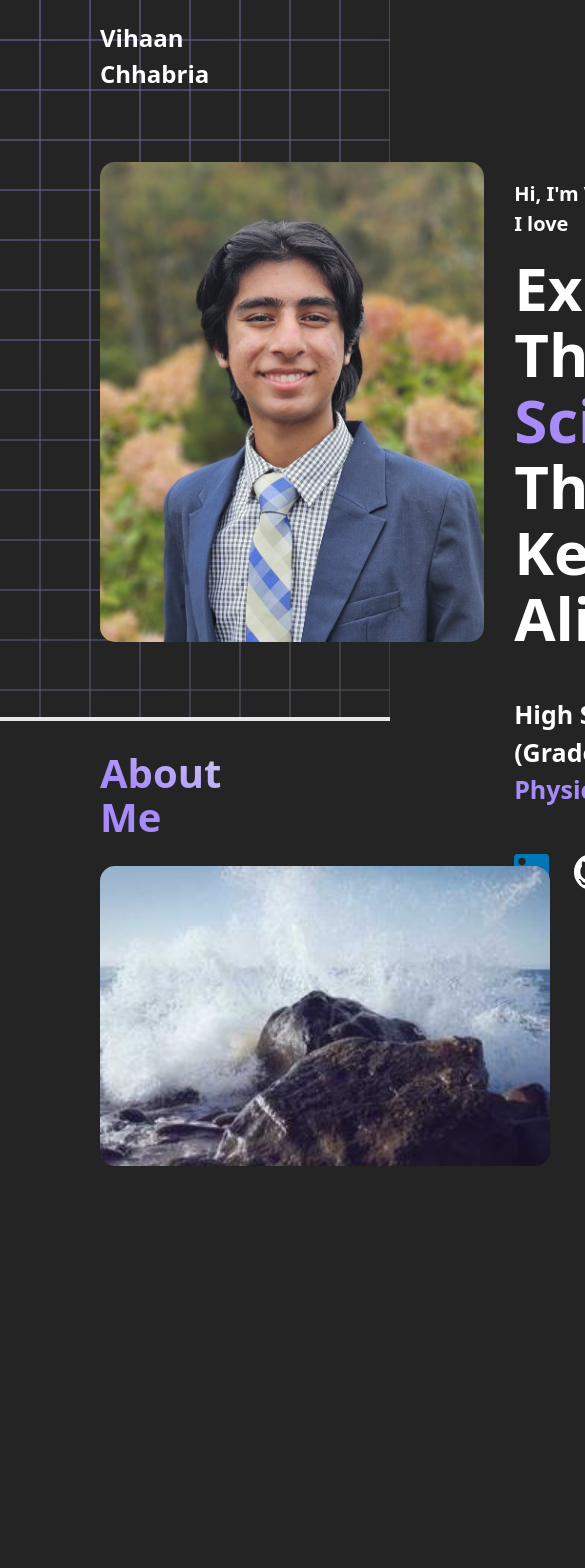
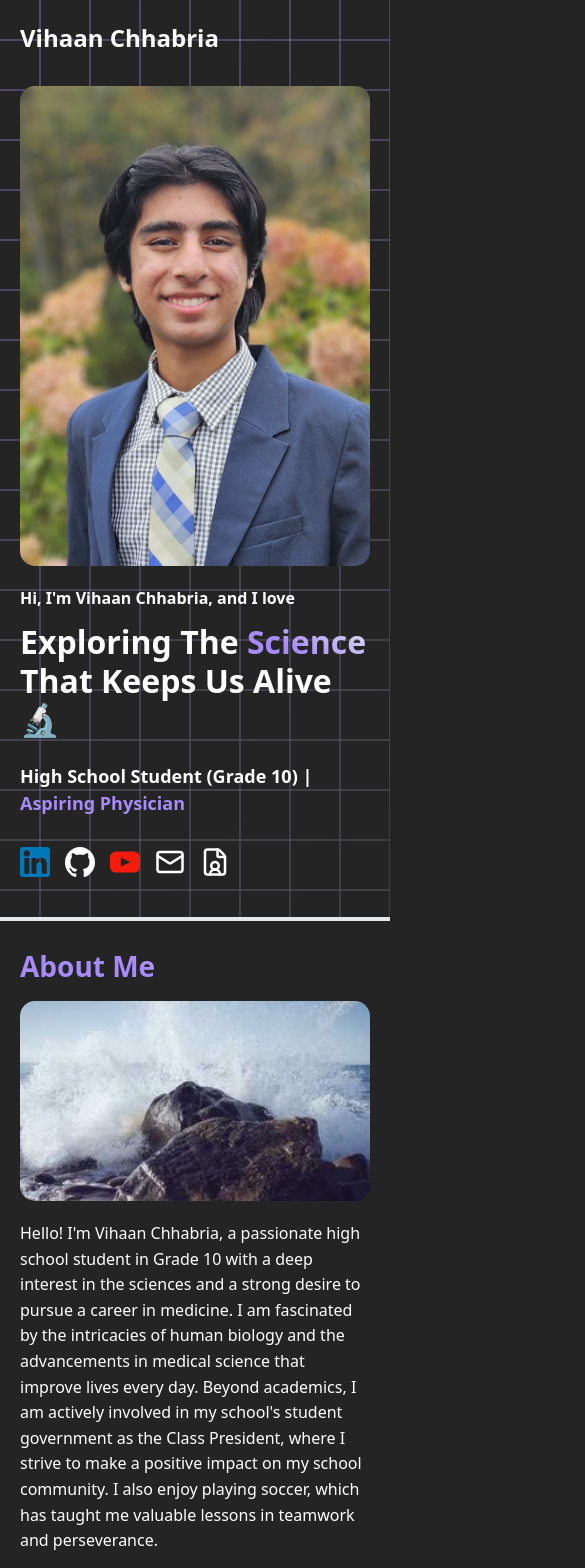
Before and after one commit to VihaanChhabria/portfolio, a React (Vite) app: page / in a window 390 px wide. Shown: the top 1568 px of the page, 585 px wide, since content can reach past the window. Built offline with nearby package versions, Linux system fonts and the light colour scheme.

Commit message:
made home page mobile responsive

```diff
--- a/src/components/AboutMe.jsx
+++ b/src/components/AboutMe.jsx
@@ -1,19 +1,30 @@
 import React from "react";
 import AboutMePicture from "../assets/AboutMePicture.jpg";
+import useResponsive from "../hooks/useResponsive";
 
 const AboutMe = () => {
+  const { isMobile, isTablet } = useResponsive();
+
+  const padding = isMobile ? "20px" : isTablet ? "20px 40px" : "20px 100px";
+  const flexDirection = isMobile ? "column" : "row";
+  const imageHeight = isMobile ? "200px" : isTablet ? "250px" : "300px";
+  const imageWidth = isMobile ? "100%" : "auto";
+  const fontSize = isMobile ? "16px" : isTablet ? "17px" : "18px";
+  const titleFontSize = isMobile ? "28px" : isTablet ? "34px" : "40px";
+  const gap = isMobile ? "20px" : "45px";
+
   return (
     <div
       style={{
         borderBottom: "4px solid #e5e7eb",
-        padding: "20px 100px",
+        padding: padding,
         zIndex: "999",
         position: "relative",
         backgroundColor: "#242424",
       }}
     >
       <h1
-        style={{ fontSize: "40px", marginTop: "10px" }}
+        style={{ fontSize: titleFontSize, marginTop: "10px" }}
         className="gradient-text"
       >
         About Me
@@ -21,18 +32,25 @@ const AboutMe = () => {
       <div
         style={{
           display: "flex",
-          flexDirection: "row",
+          flexDirection: flexDirection,
           justifyContent: "space-between",
           width: "100%",
-          gap: "45px",
+          gap: gap,
           marginBottom: "20px",
         }}
       >
         <img
           src={AboutMePicture}
-          style={{ height: "300px", borderRadius: "15px" }}
+          style={{
+            height: imageHeight,
+            width: imageWidth,
+            maxWidth: "100%",
+            objectFit: "cover",
+            borderRadius: "15px",
+            flexShrink: 0,
+          }}
         />
-        <p style={{ fontSize: "18px", lineHeight: "1.6", marginTop: "0px" }}>
+        <p style={{ fontSize: fontSize, lineHeight: "1.6", marginTop: "0px" }}>
           Hello! I'm Vihaan Chhabria, a passionate high school student in Grade
           10 with a deep interest in the sciences and a strong desire to pursue
           a career in medicine. I am fascinated by the intricacies of human
--- a/src/components/MainSection.jsx
+++ b/src/components/MainSection.jsx
@@ -4,8 +4,21 @@ import { FileUser, Mail } from "lucide-react";
 import linkedin from "../assets/linkedin.svg";
 import youtube from "../assets/youtube.svg";
 import github from "../assets/github.svg";
+import useResponsive from "../hooks/useResponsive";
 
 const MainSection = () => {
+  const { isMobile, isTablet } = useResponsive();
+
+  const containerMargin = isMobile ? "0 20px" : isTablet ? "0 40px" : "0 100px";
+  const flexDirection = isMobile ? "column" : "row";
+  const titleFontSize = isMobile ? "32px" : isTablet ? "42px" : "60px";
+  const subtitleFontSize = isMobile ? "18px" : isTablet ? "20px" : "25px";
+  const introFontSize = isMobile ? "16px" : isTablet ? "18px" : "20px";
+  const socialWidth = isMobile ? "100%" : "275px";
+  const socialGap = isMobile ? "15px" : "20px";
+  const sectionMarginTop = isMobile ? "30px" : "70px";
+  const sectionPaddingBottom = isMobile ? "40px" : "75px";
+
   return (
     <div
       style={{
@@ -16,41 +29,71 @@ const MainSection = () => {
       <div
         className="grid-pattern"
         style={{
-          paddingBottom: "75px",
+          paddingBottom: sectionPaddingBottom,
           borderBottom: "4px solid #e5e7eb",
         }}
       >
-        <div style={{ margin: "0 100px" }}>
-          <h2 style={{ paddingTop: "20px", marginTop: "0px" }}>
+        <div style={{ margin: containerMargin }}>
+          <h2
+            style={{
+              paddingTop: "20px",
+              marginTop: "0px",
+              fontSize: isMobile ? "24px" : "inherit",
+            }}
+          >
             Vihaan Chhabria
           </h2>
           <div
             style={{
-              height: "480px",
-              marginTop: "70px",
+              marginTop: sectionMarginTop,
               display: "flex",
-              alignItems: "center",
-              flexDirection: "row",
+              alignItems: isMobile ? "flex-start" : "center",
+              flexDirection: flexDirection,
             }}
           >
             <img
               src={profilePicture}
               style={{
-                height: "100%",
+                height: "480px",
+                width: isMobile ? "100%" : "auto",
+                maxWidth: "100%",
+                objectFit: "cover",
                 borderRadius: "15px",
                 zIndex: "999",
                 position: "relative",
               }}
             />
-            <div style={{ marginLeft: "30px", height: "100%" }}>
-              <h2 style={{ fontSize: "20px" }}>
+            <div
+              style={{
+                marginLeft: isMobile ? "0" : "30px",
+                height: isMobile ? "auto" : "100%",
+                width: isMobile ? "100%" : "auto",
+              }}
+            >
+              <h2
+                style={{
+                  fontSize: introFontSize,
+                  marginTop: isMobile ? "20px" : "0",
+                }}
+              >
                 Hi, I'm Vihaan Chhabria, and I love
               </h2>
-              <h1 style={{ display: "inline", fontSize: "60px" }}>
+              <h1
+                style={{
+                  display: "inline",
+                  fontSize: titleFontSize,
+                  lineHeight: "1.2",
+                }}
+              >
                 Exploring The <span className="gradient-text">Science</span>{" "}
                 That Keeps Us Alive 🔬
               </h1>
-              <h2 style={{ fontSize: "25px", marginTop: "45px" }}>
+              <h2
+                style={{
+                  fontSize: subtitleFontSize,
+                  marginTop: isMobile ? "25px" : "45px",
+                }}
+              >
                 High School Student (Grade 10) |{" "}
                 <span style={{ color: "#a78bfa" }}>Aspiring Physician</span>
               </h2>
@@ -60,17 +103,18 @@ const MainSection = () => {
                   display: "flex",
                   flexDirection: "row",
                   alignItems: "center",
-                  justifyContent: "space-between",
-                  width: "275px",
-                  gap: "20px",
-                  marginTop: "45px",
+                  justifyContent: isMobile ? "flex-start" : "space-between",
+                  width: socialWidth,
+                  gap: socialGap,
+                  marginTop: isMobile ? "30px" : "45px",
                   zIndex: "999",
                   position: "relative",
+                  flexWrap: "wrap",
                 }}
               >
                 <img
                   src={linkedin}
-                  height={"35px"}
+                  height={isMobile ? "30px" : "35px"}
                   onClick={() =>
                     window.open("https://www.linkedin.com/", "_blank")
                   }
@@ -78,7 +122,7 @@ const MainSection = () => {
                 />
                 <img
                   src={github}
-                  height={"35px"}
+                  height={isMobile ? "30px" : "35px"}
                   onClick={() =>
                     window.open("https://github.com/VihaanChhabria/", "_blank")
                   }
@@ -86,7 +130,7 @@ const MainSection = () => {
                 />
                 <img
                   src={youtube}
-                  height={"35px"}
+                  height={isMobile ? "30px" : "35px"}
                   onClick={() =>
                     window.open(
                       "https://www.youtube.com/@vihaanthebot/",
@@ -96,14 +140,14 @@ const MainSection = () => {
                   style={{ cursor: "pointer" }}
                 />
                 <Mail
-                  size={35}
+                  size={isMobile ? 30 : 35}
                   onClick={() =>
                     window.open("mailto:chhabria.vihaan2@gmail.com", "_blank")
                   }
                   style={{ cursor: "pointer" }}
                 />
                 <FileUser
-                  size={35}
+                  size={isMobile ? 30 : 35}
                   onClick={() =>
                     window.open(
                       `${window.location.origin}/VihaanChhabriaResume.pdf`,
--- a/src/components/SectionPicker.jsx
+++ b/src/components/SectionPicker.jsx
@@ -1,8 +1,18 @@
 import React from "react";
 import SectionPickerCard from "./SectionPickerCard";
 import AboutMePicture from "../assets/AboutMePicture.jpg";
+import useResponsive from "../hooks/useResponsive";
 
 const SectionPicker = () => {
+    const { isMobile, isTablet } = useResponsive();
+
+    const margin = isMobile ? "0 20px" : isTablet ? "0 40px" : "0 70px";
+    const titleFontSize = isMobile ? "28px" : isTablet ? "34px" : "40px";
+    const gridColumns = isMobile ? "1fr" : "repeat(2, 1fr)";
+    const paddingBottom = isMobile ? "40px" : "75px";
+    const gap = isMobile ? "15px" : "20px";
+    const rowGap = isMobile ? "20px" : "30px";
+
     return (
         <div>
             <div
@@ -13,12 +23,12 @@ const SectionPicker = () => {
             >
                 <div
                     className="grid-pattern"
-                    style={{ paddingBottom: "75px", borderBottom: "4px solid #e5e7eb" }}
+                    style={{ paddingBottom: paddingBottom, borderBottom: "4px solid #e5e7eb" }}
                 >
-                    <div style={{ margin: "0 70px" }}>
+                    <div style={{ margin: margin }}>
                         <h1
                             style={{
-                                fontSize: "40px",
+                                fontSize: titleFontSize,
                                 marginTop: "10px",
                                 paddingBottom: "30px",
                                 textAlign: "center",
@@ -31,9 +41,9 @@ const SectionPicker = () => {
                         <div
                             style={{
                                 display: "grid",
-                                gridTemplateColumns: "repeat(2, 1fr)",
-                                gap: "20px",
-                                rowGap: "30px",
+                                gridTemplateColumns: gridColumns,
+                                gap: gap,
+                                rowGap: rowGap,
                                 justifyContent: "center",
                             }}
                         >
@@ -51,7 +61,7 @@ const SectionPicker = () => {
                             />
                             <div
                                 style={{
-                                    gridColumn: "1 / -1",
+                                    gridColumn: isMobile ? "1" : "1 / -1",
                                     display: "flex",
                                     justifyContent: "center",
                                     width: "100%",
--- a/src/components/SectionPickerCard.jsx
+++ b/src/components/SectionPickerCard.jsx
@@ -1,16 +1,26 @@
 import React from "react";
 import { useNavigate } from "react-router-dom";
+import useResponsive from "../hooks/useResponsive";
 
 const SectionPickerCard = ({ title, description, image, destination }) => {
   const navigate = useNavigate();
+  const { isMobile } = useResponsive();
+
+  const flexDirection = isMobile ? "column" : "row";
+  const imageHeight = isMobile ? "150px" : "100px";
+  const imageWidth = isMobile ? "100%" : "auto";
+  const titleFontSize = isMobile ? "20px" : "25px";
+  const descriptionFontSize = isMobile ? "15px" : "16.5px";
+  const padding = isMobile ? "15px" : "20px";
+
   return (
     <div
       style={{
         border: "2px solid #dcdcdcff",
         borderRadius: "10px",
-        padding: "20px",
+        padding: padding,
         display: "flex",
-        flexDirection: "row",
+        flexDirection: flexDirection,
         justifyContent: "space-between",
         gap: "20px",
         backgroundColor: "rgba(36, 36, 36, 0.6)",
@@ -25,9 +35,9 @@ const SectionPickerCard = ({ title, description, image, destination }) => {
         e.currentTarget.style.borderColor = "#dcdcdcff";
       }}
     >
-      <div>
-        <h3 style={{ margin: "0px", fontSize: "25px" }}>{title}</h3>
-        <p style={{ fontSize: "16.5px" }}>{description}</p>
+      <div style={{ flex: 1 }}>
+        <h3 style={{ margin: "0px", fontSize: titleFontSize }}>{title}</h3>
+        <p style={{ fontSize: descriptionFontSize }}>{description}</p>
         <button
           style={{
             background: "transparent",
@@ -56,7 +66,17 @@ const SectionPickerCard = ({ title, description, image, destination }) => {
           Learn More →
         </button>
       </div>
-      <img src={image} style={{ height: "100px", borderRadius: "10px" }} />
+      <img
+        src={image}
+        style={{
+          height: imageHeight,
+          width: imageWidth,
+          maxWidth: "100%",
+          objectFit: "cover",
+          borderRadius: "10px",
+          flexShrink: 0,
+        }}
+      />
     </div>
   );
 };
```
